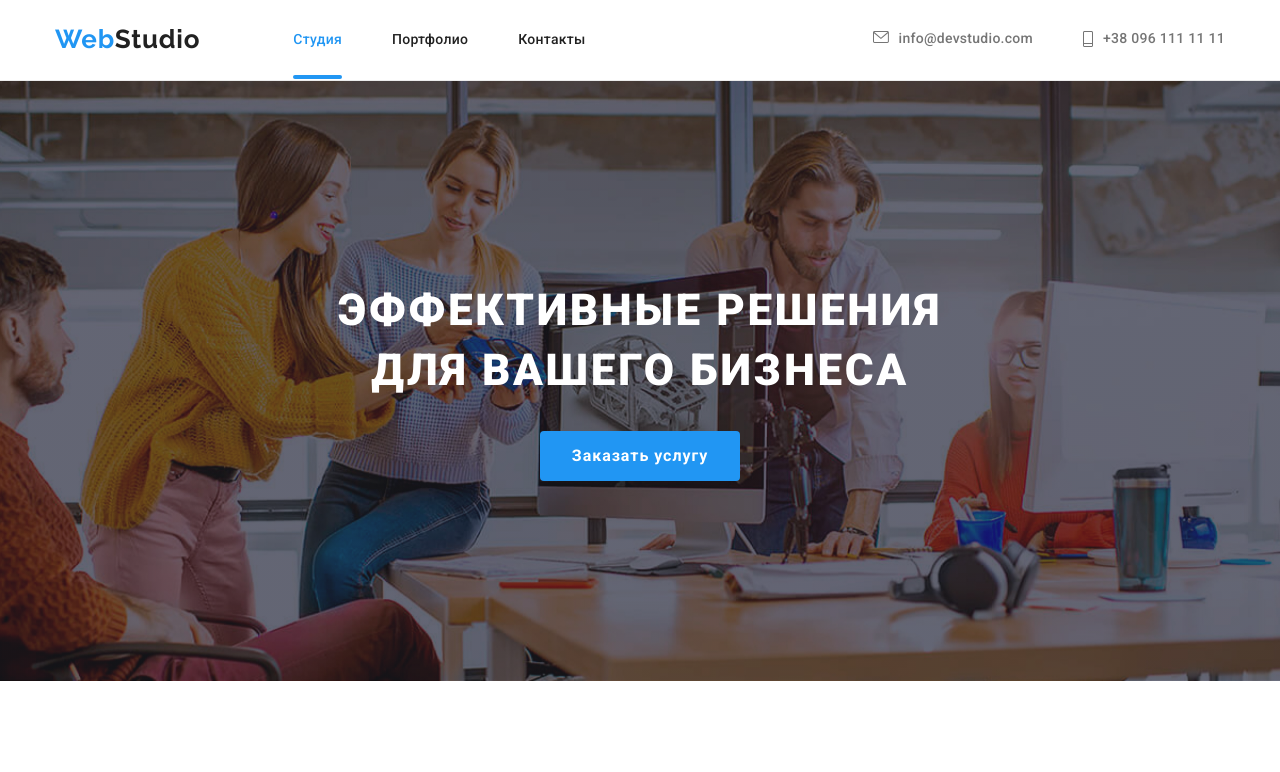
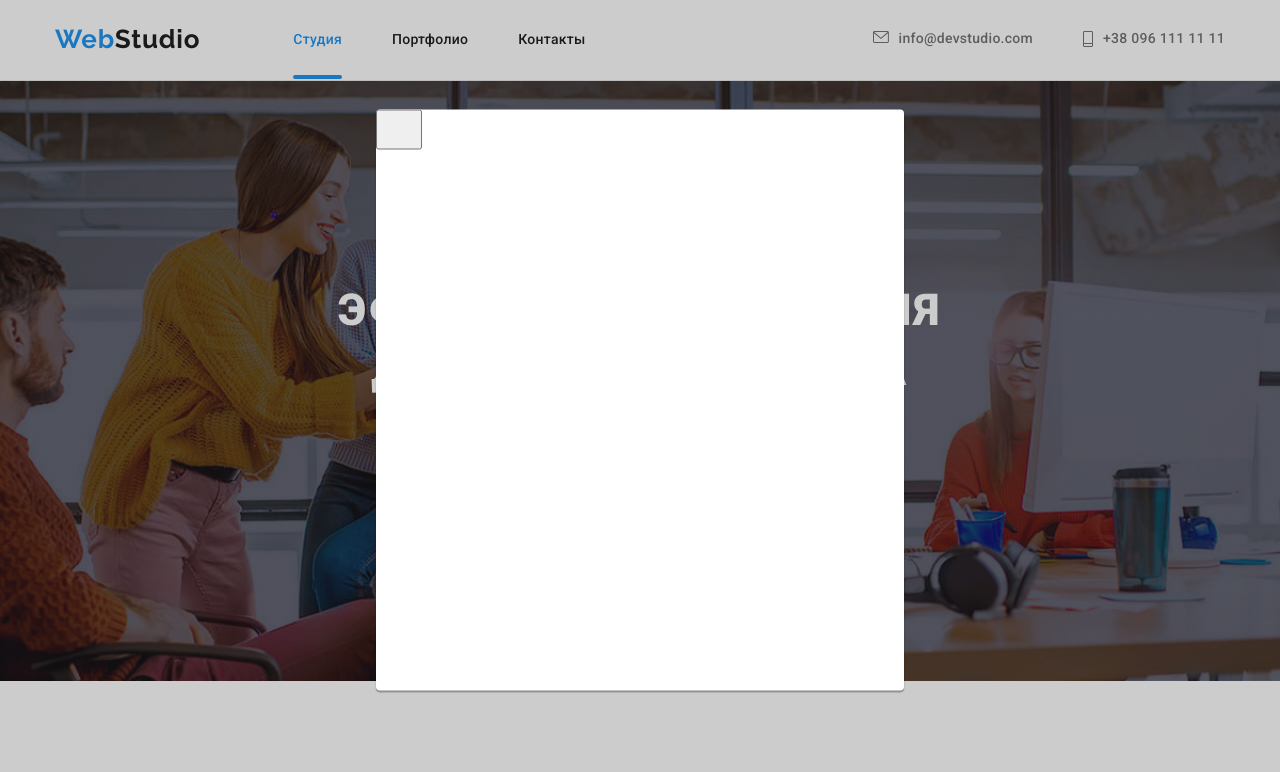
Before and after one commit to valerii-mykh/goit-markup-hw-05, a plain HTML site: page index.html in a window 1280 px wide. Shown: the top 772 px of the page. Drawn offline with nearby package versions, Linux system fonts and the light colour scheme.

Commit message:
add styles and backdrop

```diff
--- a/css/styles.css
+++ b/css/styles.css
@@ -664,3 +664,27 @@
     letter-spacing: 0.03em;
     color: #757575;
 }
+
+
+/* ------------------BACKDROP--------------------- */
+
+.backdrop {
+    position: fixed;
+    top: 0;
+    left: 0;
+    width: 100%;
+    height: 100%;
+    background-color: rgba(0, 0, 0, 0.2);
+}
+
+.modal {
+    position: absolute;
+    top: 50%;
+    left: 50%;
+    transform: translate(-50%, -50%);
+    min-width: 528px;
+    min-height: 581px;
+    background-color: #fff;
+    box-shadow: 0px 1px 3px rgba(0, 0, 0, 0.12), 0px 1px 1px rgba(0, 0, 0, 0.14), 0px 2px 1px rgba(0, 0, 0, 0.2);
+    border-radius: 4px;
+}
--- a/index.html
+++ b/index.html
@@ -320,6 +320,13 @@
             </div>
         </div>
     </footer>
+    <div class="backdrop">
+        <div class="modal">
+            <button class="close"><svg class="close-icon" width="30" height="30">
+                <use href="./image/main/close.svg"></use>
+                </svg></button>
+        </div>
+    </div>
     <script src="./js/modal.js"></script>
 </body>
 
```
Also changed, not shown: image/main/close.svg (added).
